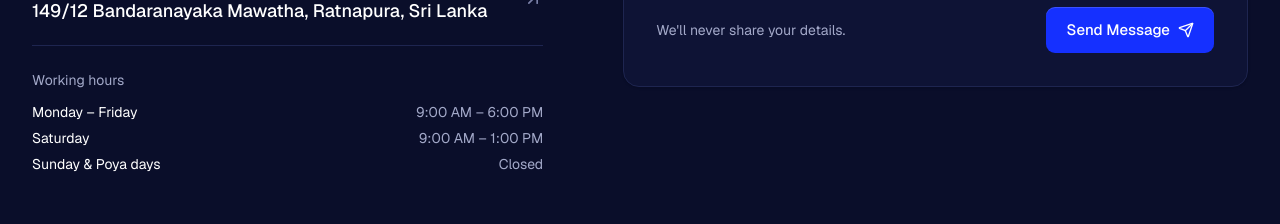
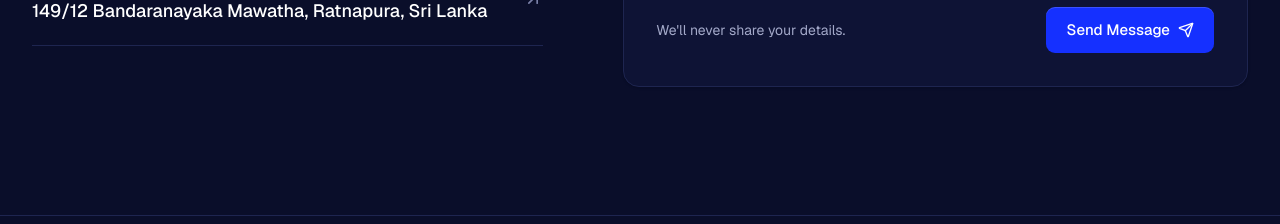
Before and after one commit to Hashandev/Inwaits_com, a Next.js app: page / in a window 1280 px wide. Shown: the part 5487-5711 px from the top of the page. Built offline with nearby package versions, Linux system fonts and the light colour scheme; no server answers.

Commit message:
Remove working hours from contact section

```diff
--- a/components/sections/contact-info.tsx
+++ b/components/sections/contact-info.tsx
@@ -44,18 +44,6 @@ export function ContactInfo({ className }: { className?: string }) {
           </li>
         ))}
       </ul>
-
-      <div className="mt-6">
-        <p className="text-sm text-text-muted">Working hours</p>
-        <dl className="mt-3 space-y-1.5 text-sm">
-          {contact.hours.map((row) => (
-            <div key={row.days} className="flex justify-between gap-4">
-              <dt className="text-text">{row.days}</dt>
-              <dd className="text-text-muted">{row.hours}</dd>
-            </div>
-          ))}
-        </dl>
-      </div>
     </div>
   );
 }
--- a/data/site.ts
+++ b/data/site.ts
@@ -49,7 +49,7 @@ export type SiteConfig = {
       full: string;
     };
     mapEmbedUrl: string;
-    hours: WorkingHours[];
+    hours?: WorkingHours[];
   };
   nav: NavLink[];
   cta: { label: string; href: string };
@@ -91,12 +91,6 @@ export const site: SiteConfig = {
     },
     mapEmbedUrl:
       "https://www.google.com/maps?q=149%2F12+Bandaranayaka+Mawatha,+Ratnapura,+Sri+Lanka&output=embed",
-    // TODO: confirm your real working hours
-    hours: [
-      { days: "Monday – Friday", hours: "9:00 AM – 6:00 PM" },
-      { days: "Saturday", hours: "9:00 AM – 1:00 PM" },
-      { days: "Sunday & Poya days", hours: "Closed" },
-    ],
   },
   // The home page is one long page. Each link scrolls to its section, in this order.
   nav: [
```
